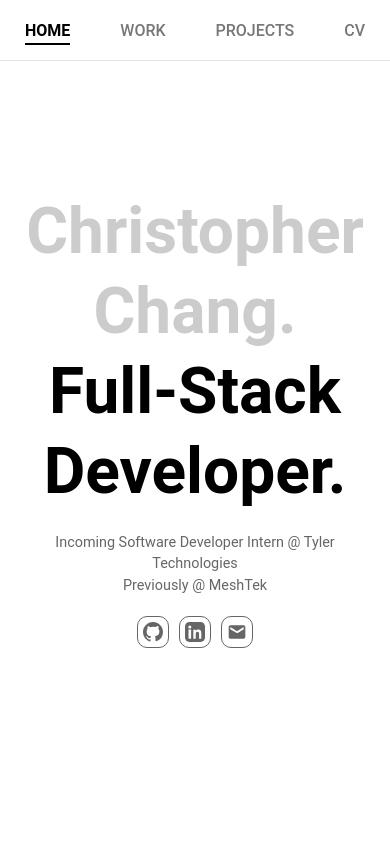
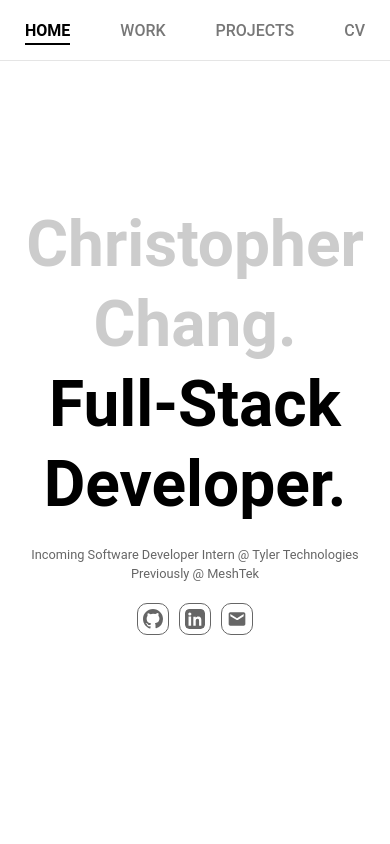
Before and after one commit to ChrisChang8/winter24-portfolio, a React (Create React App) app: page / in a window 390 px wide. Shown: the top 844 px of the page. Built offline with nearby package versions, Linux system fonts and the light colour scheme.

Commit message:
sixteenth commit

```diff
--- a/src/Pages/Home/HeroSection.css
+++ b/src/Pages/Home/HeroSection.css
@@ -174,7 +174,7 @@
     }
 
     .hero--section--description {
-        font-size: 0.9rem;
+        font-size: 0.8rem;
     }
 
     .location {
--- a/src/Pages/Home/Project.css
+++ b/src/Pages/Home/Project.css
@@ -15,7 +15,7 @@
     font-size: 3rem;
     font-weight: bold;
     text-align: center;
-    margin-bottom: 60px; /* Add extra space below the title */
+    margin-bottom: 50px; /* Add extra space below the title */
     color: var(--darkGray);
   }
 
```
